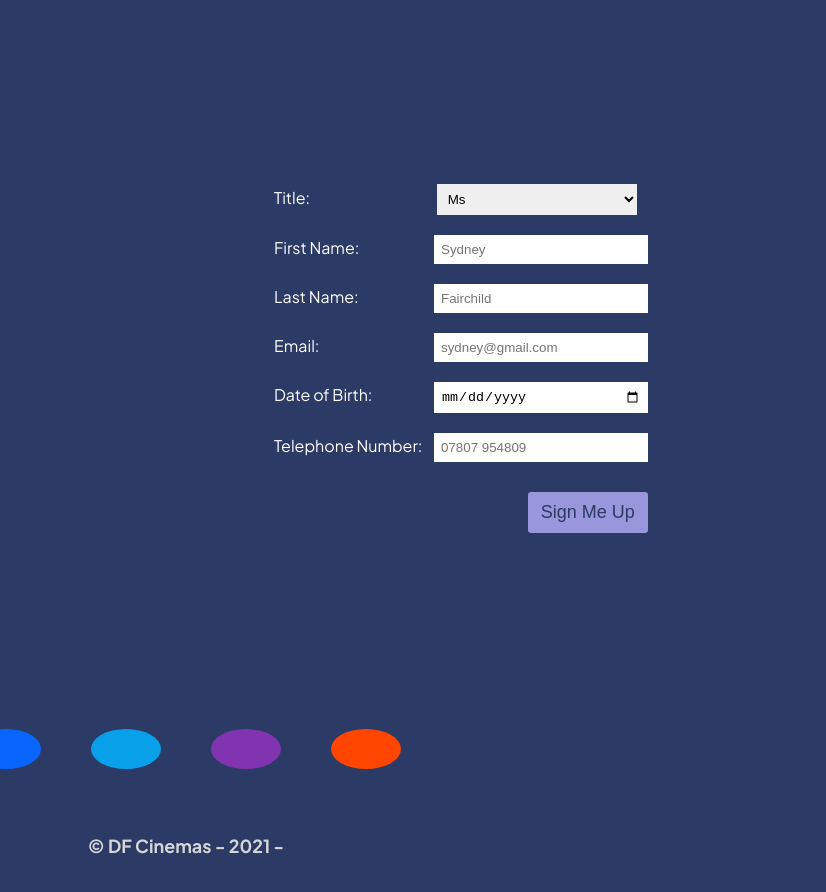
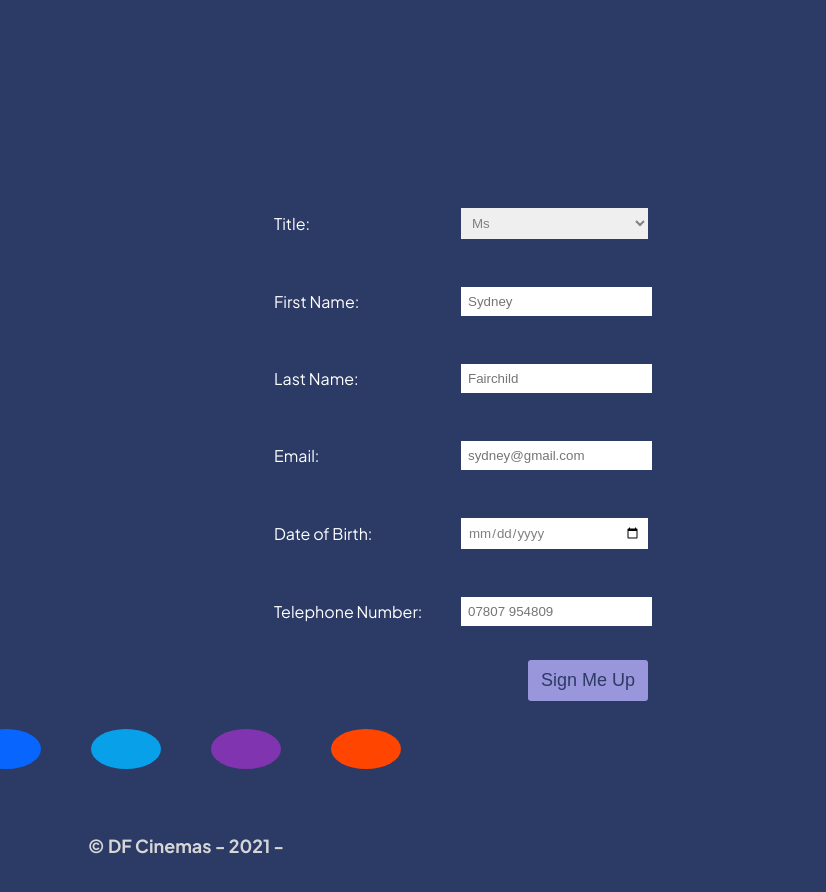
Before and after one commit to digital-futures-academy-se-2404-a/web-development-hackathon-g4, a website: page app/sign-up.html in a window 1280 px wide. Shown: the full height of the page, 454-1280 px from the left. Drawn offline with Linux system fonts and the light colour scheme; files whose address does not match are found by name.

Commit message:
merged harry's css for input width

```diff
--- a/styles.scss
+++ b/styles.scss
@@ -167,7 +167,42 @@ footer {
   #sign-up-form {
     display: flex;
     flex-direction: column;
-    gap: 20px;
+    justify-content: right;
+  }
+
+  .label-wrapper {
+    padding: 1.5rem 0;
+    display: flex;
+    align-items: center;
+  }
+
+  .form-label {
+    display: inline-block;
+    min-width: 50%;
+    color: white;
+    margin: 0 auto;
+  }
+
+  .form-input {
+    display: inline-block;
+    padding: 0.4rem 0.4rem;
+    border: 1px solid gray;
+    width: 45%;
+    margin: 0;
+    box-sizing: content-box;
+    font-family: Arial, Helvetica, sans-serif;
+    color: gray;
+  }
+
+  button {
+    display: flex;
+    padding: 0.6rem 0.8rem;
+    background-color: $color-light-blue;
+    color: whitesmoke;
+    border-radius: 0.2rem;
+    border: none;
+    max-width: 10rem;
+    justify-content: center;
   }
 
   button {
```
Also changed, not shown: styles.css, 1 other file.
